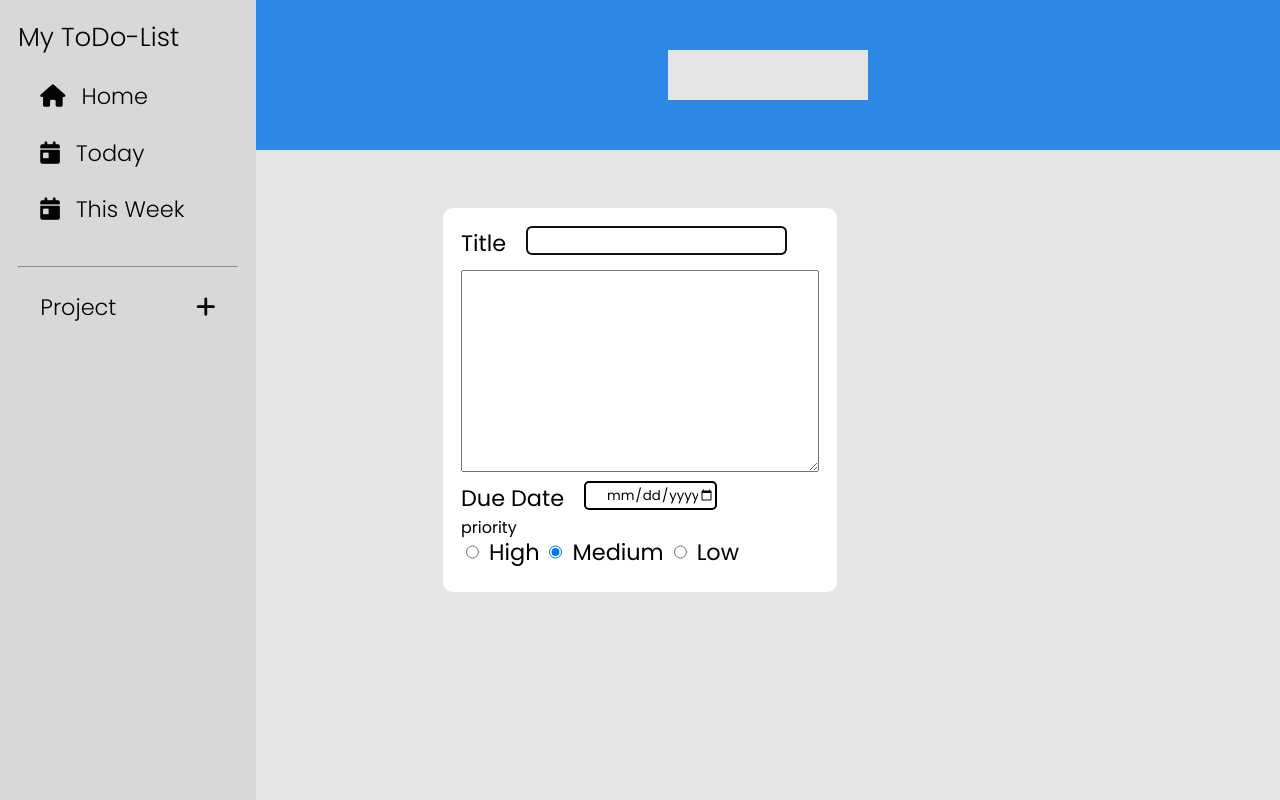
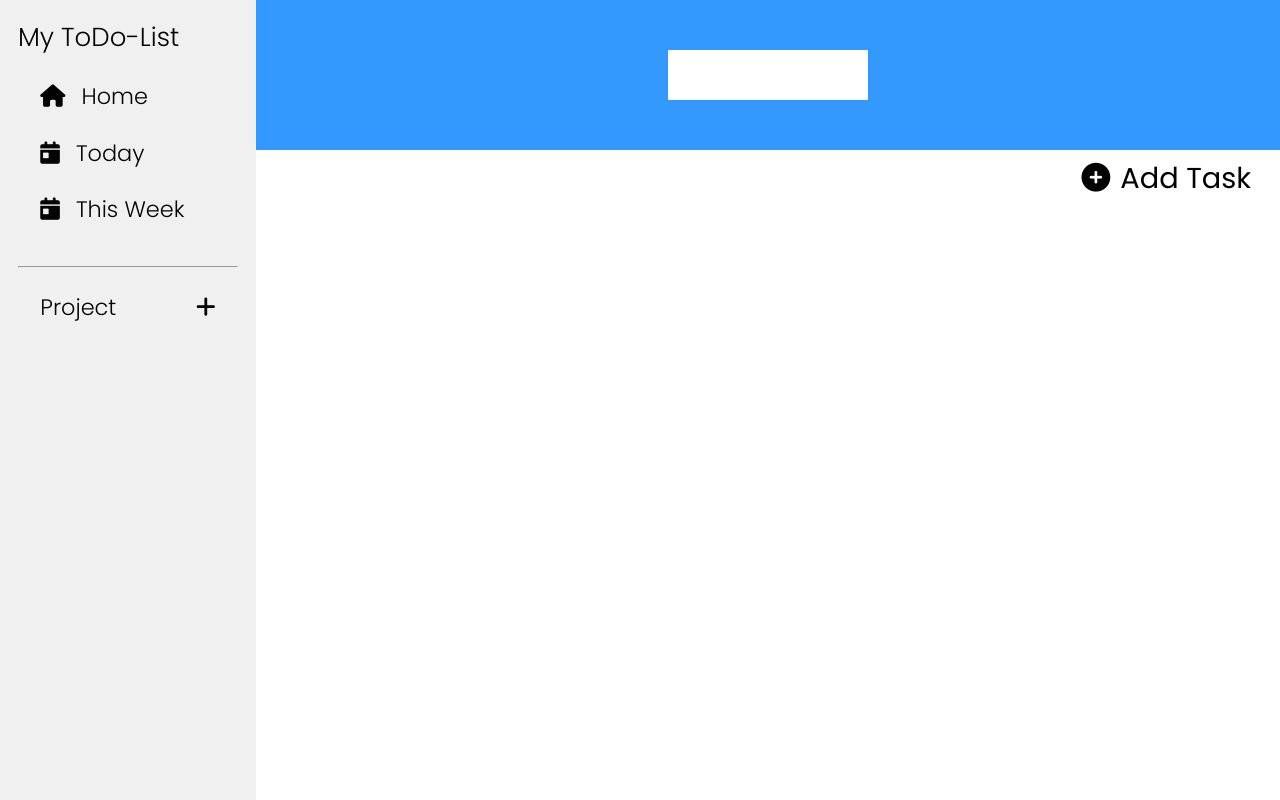
Before and after one commit to thatboikham/todo-list, a website built with webpack: page src/index.html in a window 1280 px wide. Built offline with nearby package versions, Linux system fonts and the light colour scheme.

Commit message:
feat: add task icon and name

```diff
--- a/src/index.html
+++ b/src/index.html
@@ -53,6 +53,15 @@
             <div class="title">
                 <div class="project-title"></div>
             </div>
+            <div id="add-task">
+                <div class="base">
+                    <i class="fa-solid fa-circle-plus"></i>
+                    <div>Add Task</div>
+                </div>
+            </div>
+            <div class="project-task">
+
+            </div>
             <dialog id="tasks-dialog">
                 <form>
                     <div class="task-title input">
--- a/src/index.js
+++ b/src/index.js
@@ -105,7 +105,7 @@ const appendProject =  (projectName) =>{
     projectDiv.appendChild(projectInstanceDiv);
 }
 
-(function showTaskDialog(){
-    const taskDialog = document.getElementById('tasks-dialog')
-    taskDialog.showModal();
-})();
+// (function showTaskDialog(){
+//     const taskDialog = document.getElementById('tasks-dialog')
+//     taskDialog.showModal();
+// })();
--- a/src/style.css
+++ b/src/style.css
@@ -36,7 +36,7 @@
 }
 .main{
     display: grid;
-    grid-template-rows: 150px 1fr;
+    grid-template-rows: 150px 50px 1fr;
 }
 .title{
     background-color: #3399ff;
@@ -107,3 +107,17 @@ form div button{
     font-size: 1rem;
     margin-bottom: -10px;
 }
+#add-task {
+    display: flex;
+    justify-content: end;
+    align-items: baseline;
+    color: black;
+}
+.base{
+    display: flex;
+    align-items: baseline;
+    align-self: end;
+    gap: 10px;
+    margin-right: 1em;
+    font-size: 1.8rem;
+}
```
